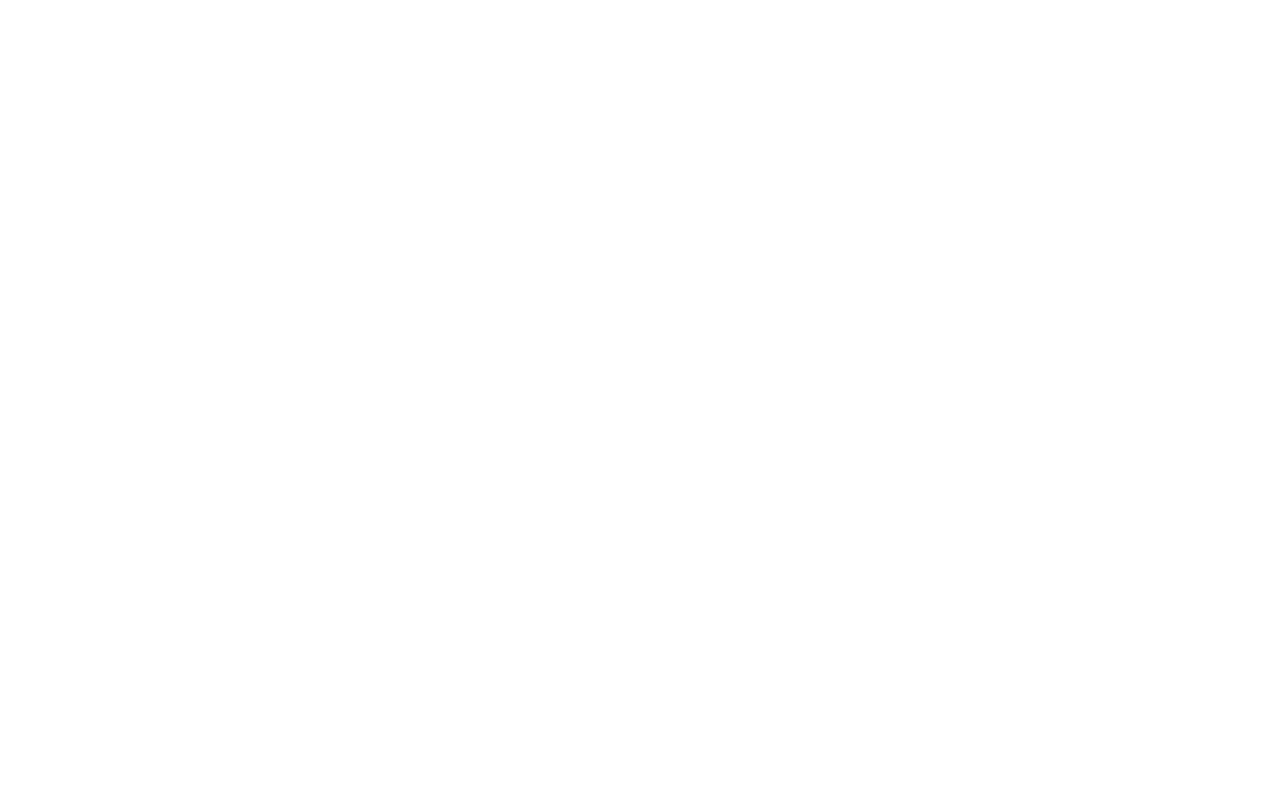
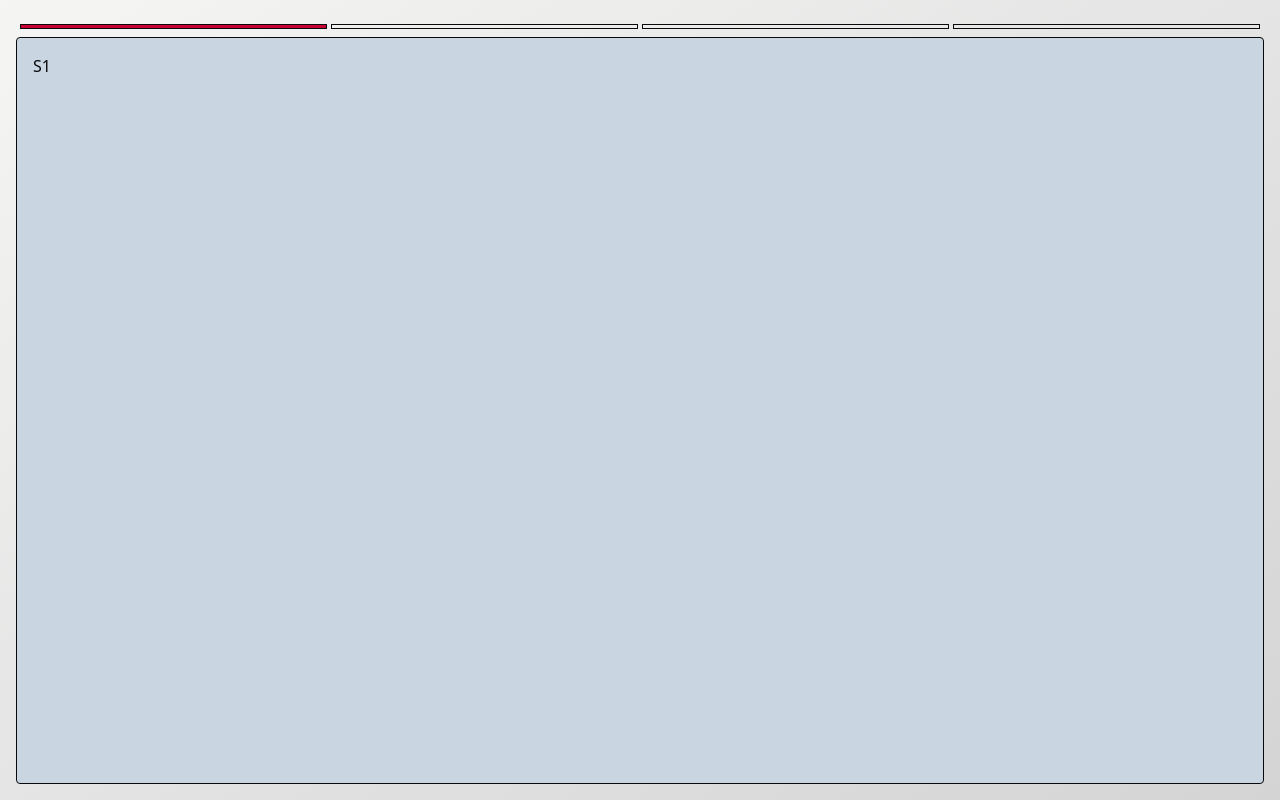
Before and after one commit to matgdev/sliding-frontpage, a React (Vite) app: page / in a window 1280 px wide. Built offline with nearby package versions, Linux system fonts and the light colour scheme.

Commit message:
feat: slide layout with animation

```diff
--- a/src/App.tsx
+++ b/src/App.tsx
@@ -1,8 +1,14 @@
+import { Slide } from "./Slide"
+import { SlideLayout } from "./SlideLayout"
+
 function App() {
   return (
-    <div>
-
-    </div>
+    <SlideLayout>
+      <Slide>S1</Slide>
+      <Slide>S2</Slide>
+      <Slide>S3</Slide>
+      <Slide>S4</Slide>
+    </SlideLayout>
   )
 }
 
--- /dev/null
+++ b/src/Slide.tsx
@@ -0,0 +1,16 @@
+import "./theme.css"
+
+export function Slide(props: any) {
+
+
+    let className = "bg-slate-300 border dark:border-dark-border dark:bg-dark-primary dark:text-bg-dark-secondary rounded p-4 w-full h-full";
+    let children = false;
+    if (props.className) className = className.concat(" ", props.className);
+    if (props.children) children = true;
+
+    return (
+        <div className={className}>
+            {children ? props.children : ""}
+        </div>
+    );
+}
--- /dev/null
+++ b/src/SlideLayout.css
@@ -0,0 +1,9 @@
+@keyframes sfb {
+    from {opacity: 0; transform: translateY(100%);}
+    to {opacity: 1; transform: translateY(0);}
+}
+
+@keyframes sft {
+    from {opacity: 0; transform: translateY(-100%);}
+    to {opacity: 1; transform: translateY(0);}
+}
--- /dev/null
+++ b/src/SlideLayout.tsx
@@ -0,0 +1,112 @@
+import React, { useState, type ReactNode, useRef, type ReactElement, type Ref, useLayoutEffect, useEffect } from "react";
+import "./SlideLayout.css";
+import "./theme.css"
+
+interface AnimState {
+    exitAnim: "to-top" | "to-bottom" | null,
+    enterAnim: "from-top" | "from-bottom" | null
+}
+
+export function SlideLayout({ children }: { children?: Array<ReactElement> }) {
+
+    const [activeSlideIdx, setActiveSlideIdx] = useState(0);
+    const [animationSet, setAnimationSet] = useState<AnimState | null>(null);
+    const throttleScroll = useRef(false);
+    const isAnimating = useRef(false);
+    const scrollCount = useRef(0);
+    const transitionCount = useRef(0);
+
+    const handleClickNavigation = (event: React.MouseEvent<HTMLDivElement>) => {
+
+    }
+
+    const handleWheel = (event: React.WheelEvent<HTMLDivElement>) => {
+        if (throttleScroll.current) return;
+        throttleScroll.current = true;
+
+        scrollCount.current += event.deltaY < 0 ? -1 : 1;
+
+        if (!   (scrollCount.current === 0
+                || (scrollCount.current > 0 && (activeSlideIdx >= (children?.length ? children.length - 1 : 0)))
+                || (scrollCount.current < 0 && activeSlideIdx <= 0)
+                )) {
+
+            if (isAnimating.current == false) {
+                isAnimating.current = true;
+                setAnimationSet((curr) => {
+                    return {
+                        exitAnim: (event.deltaY < 0 ? "to-bottom" : "to-top"),
+                        enterAnim: null
+                    }
+                });
+            }
+
+        } else{
+            scrollCount.current -= event.deltaY < 0 ? -1 : 1;
+        }
+
+        setTimeout(() => throttleScroll.current = false, 200);
+    }
+
+    const handleTransitionEnd = () => {
+        transitionCount.current += 1;
+        if (transitionCount.current === 2) {
+            setActiveSlideIdx((curr: number) => clamp(curr + scrollCount.current, 0, children?.length ? children.length - 1 : 0));
+            setAnimationSet(curr => {
+                return {
+                    enterAnim: curr?.exitAnim === "to-top" ? "from-bottom" : "from-top",
+                    exitAnim: null
+                }
+            });
+            transitionCount.current = 0;
+        }
+    }
+
+    const classNames = [];
+
+    if (animationSet) {
+        if (animationSet.enterAnim) {
+            if (animationSet.enterAnim === "from-top") classNames.push("animate-[sft_1s]");
+            else classNames.push("animate-[sfb_1s]");
+        }
+
+        if (animationSet.exitAnim) {
+            if (animationSet?.exitAnim === "to-top") classNames.push("-translate-y-full");
+            else classNames.push("translate-y-full");
+            classNames.push("opacity-0");
+        }
+    }
+
+
+    const currentSlide = <div
+        key={activeSlideIdx}
+        className={"w-full h-full transition-all duration-1000 " + classNames.join(" ")}
+        onTransitionEnd={handleTransitionEnd}
+        onAnimationEnd={() => {
+            isAnimating.current = false;
+            scrollCount.current = 0;
+        }}>
+        {children?.filter((x, id) => x && id === activeSlideIdx)}
+    </div>
+
+    const slideBar = children?.map((c, idx) => <div
+                                                    key={idx}
+                                                    className={`h-[5px] cursor-pointer border dark:border-dark-border flex-1 ${idx === activeSlideIdx ? "bg-emphasis" : "" }`}
+                                                    onClick={handleClickNavigation}
+                                                    ></div>);
+    return (
+        <div className="w-screen h-screen bg-linear-to-br from-stone-100 to-neutral-300 text-neutral-950 dark:from-gray-800 dark:to-neutral-800 dark:text-gray-300 p-4 flex flex-col items-stretch justify-stretch overflow-hidden"
+            onWheel={handleWheel}>
+                <div className="w-full flex justify-center gap-1 my-2 px-1 self-center">
+                    {slideBar}
+                </div>
+            {currentSlide}
+        </div>
+    )
+}
+
+function clamp(num: number, left: number, right: number) {
+    if (num < left) return left;
+    if (num > right) return right;
+    return num;
+}
--- /dev/null
+++ b/src/theme.css
@@ -0,0 +1,8 @@
+@import "tailwindcss";
+
+@theme inline{
+    --color-emphasis: var(--color-rose-700);
+    --color-dark-primary: var(--color-slate-800);
+    --color-dark-secondary: var(--color-slate-400);
+    --color-dark-border: var(--color-slate-700)
+}
```
